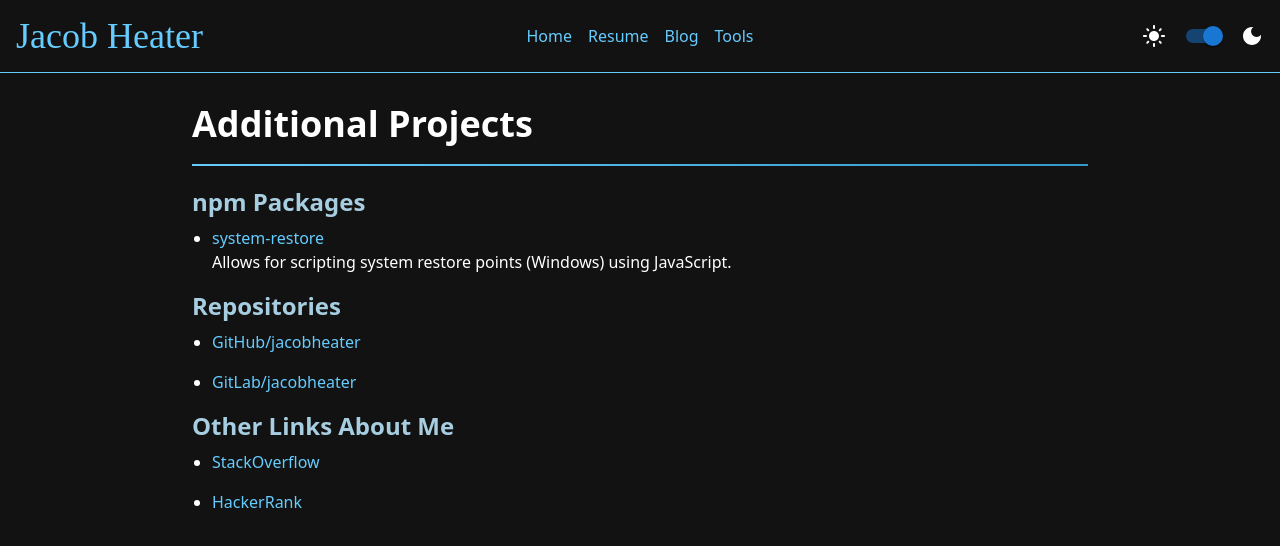
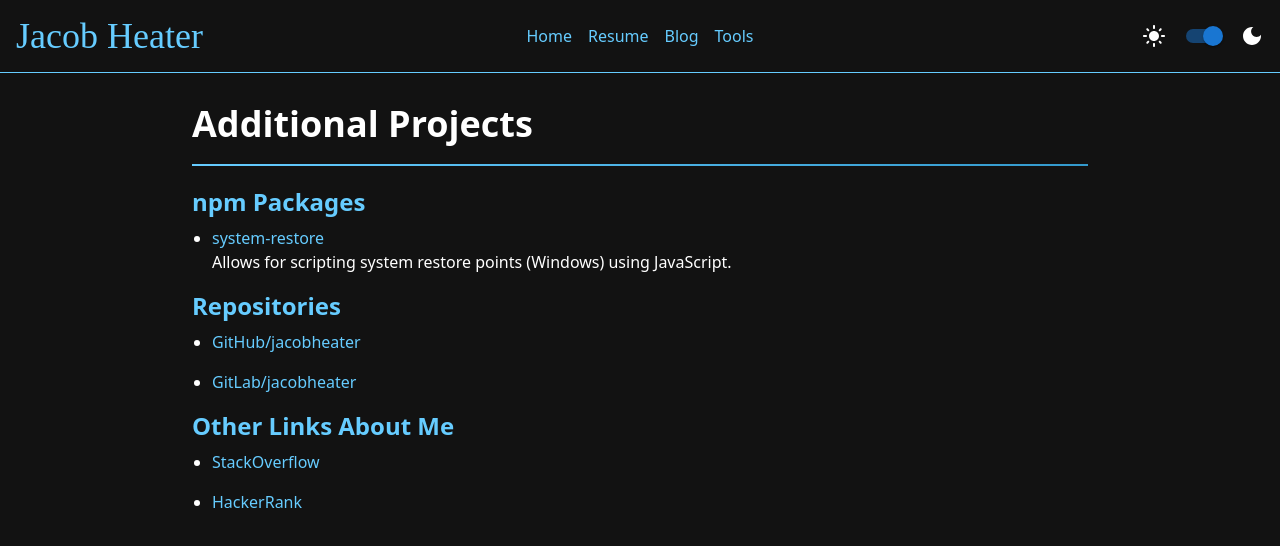
Before and after one commit to JacobHeater/jacobheater.github.io, a Next.js app: page /about/resume/links in a window 1280 px wide. Shown: the top 546 px of the page. Built offline with nearby package versions, Linux system fonts and the light colour scheme; a web font is replaced by a local one.

Commit message:
fix: update sitemap URLs and adjust resume page layout for consistency

```diff
--- a/src/app/about/resume/links/page.tsx
+++ b/src/app/about/resume/links/page.tsx
@@ -5,7 +5,7 @@ export default function LinksAboutMe() {
   return (
     <div>
       <Heading text="Additional Projects" />
-      <SubHeading text="npm Packages" className="text-[var(--accent)]" />
+      <SubHeading text="npm Packages" className="text-[var(--primary)]" />
       <ul className="list-disc pl-5 space-y-4 text-[var(--foreground)]">
         <li>
           <a
@@ -20,7 +20,7 @@ export default function LinksAboutMe() {
           </span>
         </li>
       </ul>
-      <SubHeading text="Repositories" className="text-[var(--accent)]" />
+      <SubHeading text="Repositories" className="text-[var(--primary)]" />
       <ul className="list-disc pl-5 space-y-4 text-[var(--foreground)]">
         <li>
           <a
@@ -39,7 +39,7 @@ export default function LinksAboutMe() {
       </ul>
       <SubHeading
         text="Other Links About Me"
-        className="text-[var(--accent)]"
+        className="text-[var(--primary)]"
       />
       <ul className="list-disc pl-5 space-y-4 text-[var(--foreground)]">
         <li>
--- a/src/app/about/resume/page.tsx
+++ b/src/app/about/resume/page.tsx
@@ -8,9 +8,9 @@ import QRCode from 'react-qr-code';
 
 export default function ResumePage() {
   return (
-    <div className="min-h-screen py-8 px-2">
+    <div className="min-h-screen py-4">
       <HtmlTitle title="Jacob Heater - Resume" />
-      <div className="p-6 sm:p-8">
+      <div>
         <div className="flex flex-col sm:flex-row sm:items-center sm:justify-between gap-2 border-b border-gray-100 pb-3 mb-5">
           <div>
             <h1 className="text-2xl sm:text-3xl font-bold tracking-tight">
@@ -130,7 +130,7 @@ function ContactLink({
       rel={href.startsWith('http') ? 'noopener noreferrer' : undefined}
       className="flex items-center gap-1 text-xs hover:underline hover:text-blue-900 transition">
       {icon}
-      <span className="hidden sm:inline">{label}</span>
+      <span>{label}</span>
     </a>
   );
 }
```
Also changed, not shown: 1 other file (tests, documents, lock files or other folders).
